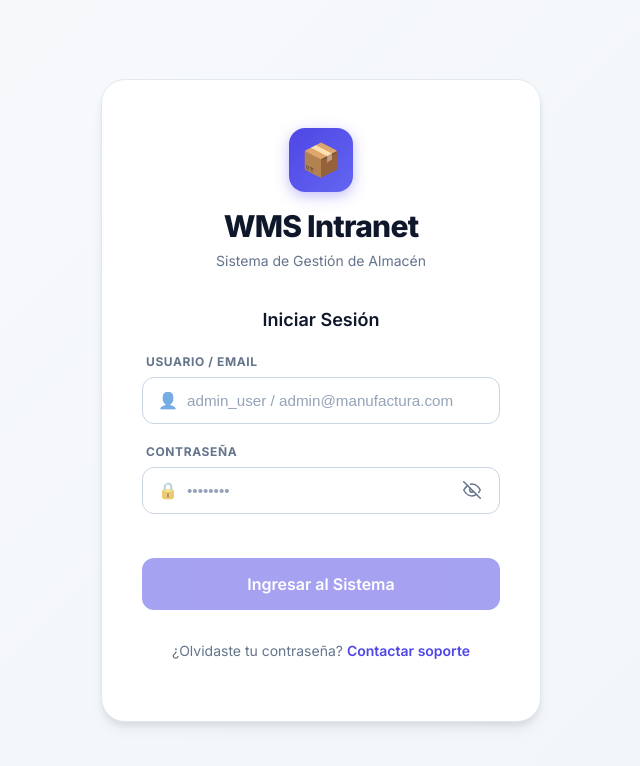
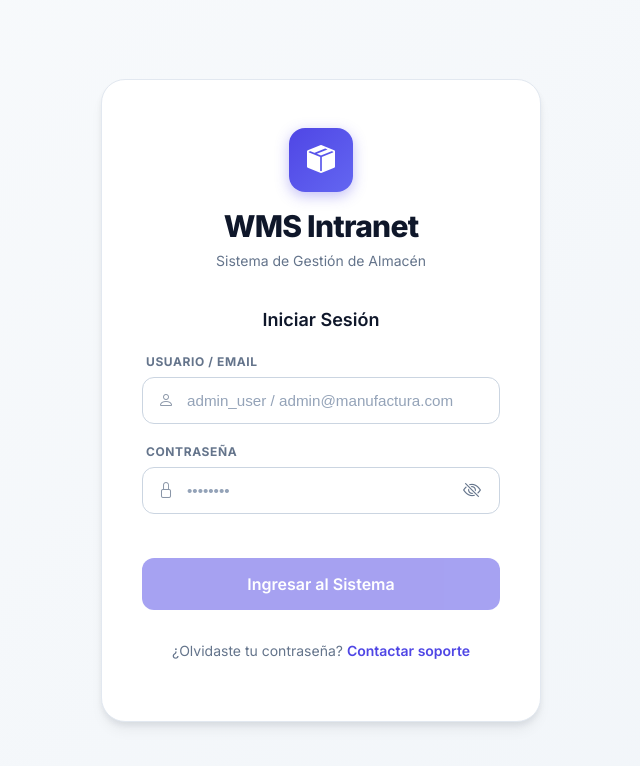
Before and after one commit to adilsoncarden/integrafabrica-frontend, an Angular app: page /login in a window 1280 px wide. Both pictures are taken after a click on the button "Mostrar contraseña". Shown: the top 766 px of the page, without its empty margins (319-959 px from the left). Built offline with nearby package versions, Linux system fonts and the light colour scheme.

Commit message:
style(ui): unify icons in login inputs and modernize top navbar profile dropdown

```diff
--- a/src/app/features/auth/login/login.component.html
+++ b/src/app/features/auth/login/login.component.html
@@ -2,7 +2,7 @@
     <div class="login-card">
         <header class="login-header">
             <div class="brand-icon">
-                <span class="box-emoji">📦</span>
+                <i class="bi bi-box-seam-fill" aria-hidden="true"></i>
             </div>
             <h1 class="brand-name">WMS Intranet</h1>
             <p class="brand-subtitle">Sistema de Gestión de Almacén</p>
@@ -18,7 +18,7 @@
             <div class="input-group-custom">
                 <label for="identifier">USUARIO / EMAIL</label>
                 <div class="input-wrapper">
-                    <span class="input-icon">👤</span>
+                    <i class="bi bi-person input-icon" aria-hidden="true"></i>
                     <input
                         id="identifier"
                         type="text"
@@ -31,7 +31,7 @@
             <div class="input-group-custom">
                 <label for="password">CONTRASEÑA</label>
                 <div class="input-wrapper input-wrapper--password">
-                    <span class="input-icon">🔒</span>
+                    <i class="bi bi-lock input-icon" aria-hidden="true"></i>
                     <input
                         id="password"
                         [type]="showPassword() ? 'text' : 'password'"
@@ -49,48 +49,17 @@
                         "
                     >
                         @if (showPassword()) {
-                            <svg
-                                xmlns="http://www.w3.org/2000/svg"
-                                viewBox="0 0 24 24"
-                                fill="none"
-                                stroke="currentColor"
-                                stroke-width="2"
-                                stroke-linecap="round"
-                                stroke-linejoin="round"
-                                aria-hidden="true"
-                            >
-                                <path
-                                    d="M17.94 17.94A10.07 10.07 0 0 1 12 20c-7 0-11-8-11-8a18.45 18.45 0 0 1 5.06-5.94"
-                                />
-                                <path
-                                    d="M9.9 4.24A9.12 9.12 0 0 1 12 4c7 0 11 8 11 8a18.5 18.5 0 0 1-2.16 3.19"
-                                />
-                                <line x1="1" y1="1" x2="23" y2="23" />
-                                <path d="M9.88 9.88a3 3 0 1 0 4.24 4.24" />
-                            </svg>
+                            <i class="bi bi-eye-slash" aria-hidden="true"></i>
                         } @else {
-                            <svg
-                                xmlns="http://www.w3.org/2000/svg"
-                                viewBox="0 0 24 24"
-                                fill="none"
-                                stroke="currentColor"
-                                stroke-width="2"
-                                stroke-linecap="round"
-                                stroke-linejoin="round"
-                                aria-hidden="true"
-                            >
-                                <path
-                                    d="M1 12s4-8 11-8 11 8 11 8-4 8-11 8-11-8-11-8z"
-                                />
-                                <circle cx="12" cy="12" r="3" />
-                            </svg>
+                            <i class="bi bi-eye" aria-hidden="true"></i>
                         }
                     </button>
                 </div>
             </div>
 
             <div class="error-container" *ngIf="errorMessage">
-                <span class="error-icon">⚠️</span> {{ errorMessage }}
+                <i class="bi bi-exclamation-triangle error-icon" aria-hidden="true"></i>
+                {{ errorMessage }}
             </div>
 
             <button
--- a/src/app/layouts/main-layout/main-layout.component.html
+++ b/src/app/layouts/main-layout/main-layout.component.html
@@ -75,14 +75,29 @@
                     {{ currentUser()?.username }}
                 </button>
                 @if (userMenuOpen()) {
-                    <div class="user-dropdown glass-card">
-                        <p><strong>{{ currentUser()?.username }}</strong></p>
-                        <small>{{ currentUser()?.role }}</small>
-                        <a routerLink="/admin/perfil" (click)="userMenuOpen.set(false)">Perfil</a>
-                        <button type="button" class="btn-danger btn-sm" (click)="logout()">
-                            <i class="bi bi-box-arrow-right" aria-hidden="true"></i>
-                            Cerrar sesión
-                        </button>
+                    <div class="user-dropdown">
+                        <div class="user-dropdown-header">
+                            <strong>{{ currentUser()?.username }}</strong>
+                            <small>{{ userRoleLabel() }}</small>
+                        </div>
+                        <nav class="user-dropdown-menu">
+                            <a
+                                routerLink="/admin/perfil"
+                                class="user-dropdown-item"
+                                (click)="userMenuOpen.set(false)"
+                            >
+                                <i class="bi bi-person-vcard" aria-hidden="true"></i>
+                                Perfil
+                            </a>
+                            <button
+                                type="button"
+                                class="user-dropdown-item user-dropdown-item--logout"
+                                (click)="logout()"
+                            >
+                                <i class="bi bi-box-arrow-right" aria-hidden="true"></i>
+                                Cerrar sesión
+                            </button>
+                        </nav>
                     </div>
                 }
             </div>
--- a/src/app/layouts/main-layout/main-layout.component.scss
+++ b/src/app/layouts/main-layout/main-layout.component.scss
@@ -308,23 +308,83 @@
     position: absolute;
     right: 0;
     top: calc(100% + 0.5rem);
-    min-width: 200px;
-    padding: 1rem;
+    min-width: 220px;
     z-index: 60;
+    background: var(--color-surface);
+    border: 1px solid var(--color-border);
+    border-radius: 12px;
+    box-shadow: var(--shadow-card);
+    overflow: hidden;
+}
 
-    p {
-        margin: 0;
+.user-dropdown-header {
+    padding: 1rem 1rem 0.75rem;
+    border-bottom: 1px solid var(--color-border);
+
+    strong {
+        display: block;
+        font-size: 0.9rem;
+        color: var(--color-text-primary);
+        margin-bottom: 0.25rem;
     }
 
     small {
+        display: block;
         color: var(--color-text-secondary);
-        display: block;
-        margin-bottom: 0.75rem;
+        font-size: 0.75rem;
+        line-height: 1.3;
+    }
+}
+
+.user-dropdown-menu {
+    display: flex;
+    flex-direction: column;
+    gap: 0.25rem;
+    padding: 0.5rem;
+}
+
+.user-dropdown-item {
+    display: flex;
+    align-items: center;
+    gap: 0.625rem;
+    width: 100%;
+    padding: 0.625rem 0.75rem;
+    border: none;
+    border-radius: var(--radius-md);
+    background: transparent;
+    color: var(--color-text-primary);
+    font-family: var(--font-family);
+    font-size: 0.875rem;
+    font-weight: 500;
+    text-decoration: none;
+    cursor: pointer;
+    transition:
+        background 0.2s ease,
+        color 0.2s ease;
+
+    .bi {
+        font-size: 1rem;
+        line-height: 1;
+        color: var(--color-text-secondary);
+        transition: color 0.2s ease;
     }
 
-    a {
-        display: block;
-        margin-bottom: 0.75rem;
+    &:hover {
+        background: rgba(79, 70, 229, 0.06);
+        color: var(--color-primary);
+
+        .bi {
+            color: var(--color-primary);
+        }
+    }
+
+    &--logout:hover {
+        background: rgba(239, 68, 68, 0.08);
+        color: var(--color-error);
+
+        .bi {
+            color: var(--color-error);
+        }
     }
 }
 
--- a/src/app/styles/_login.scss
+++ b/src/app/styles/_login.scss
@@ -38,8 +38,13 @@
         display: flex;
         justify-content: center;
         align-items: center;
-        font-size: 2rem;
         box-shadow: var(--shadow-button);
+        color: var(--color-text-on-primary);
+
+        .bi {
+            font-size: 1.75rem;
+            line-height: 1;
+        }
     }
 
     .brand-name {
@@ -88,7 +93,9 @@
             position: absolute;
             left: 1rem;
             font-size: 1rem;
-            opacity: 0.6;
+            line-height: 1;
+            color: var(--color-text-secondary);
+            opacity: 0.75;
             pointer-events: none;
         }
 
@@ -137,9 +144,9 @@
     border-radius: var(--radius-sm);
     transition: color 0.2s ease, background 0.2s ease;
 
-    svg {
-        width: 1.125rem;
-        height: 1.125rem;
+    .bi {
+        font-size: 1.125rem;
+        line-height: 1;
     }
 
     &:hover {
@@ -193,6 +200,12 @@
     display: flex;
     align-items: center;
     gap: 0.5rem;
+
+    .error-icon {
+        font-size: 1rem;
+        line-height: 1;
+        flex-shrink: 0;
+    }
 }
 
 .form-footer {
```
Also changed, not shown: 83 other files (tests, documents, lock files or other folders).
